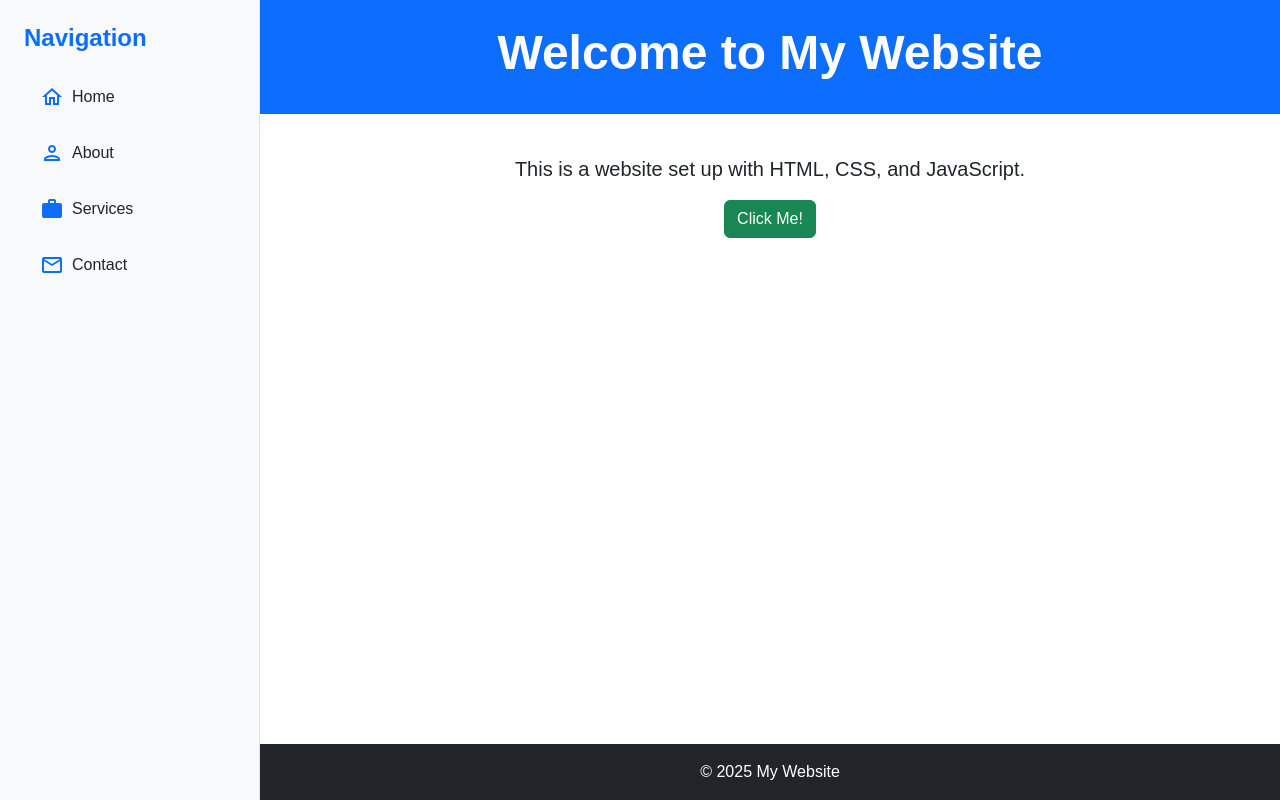
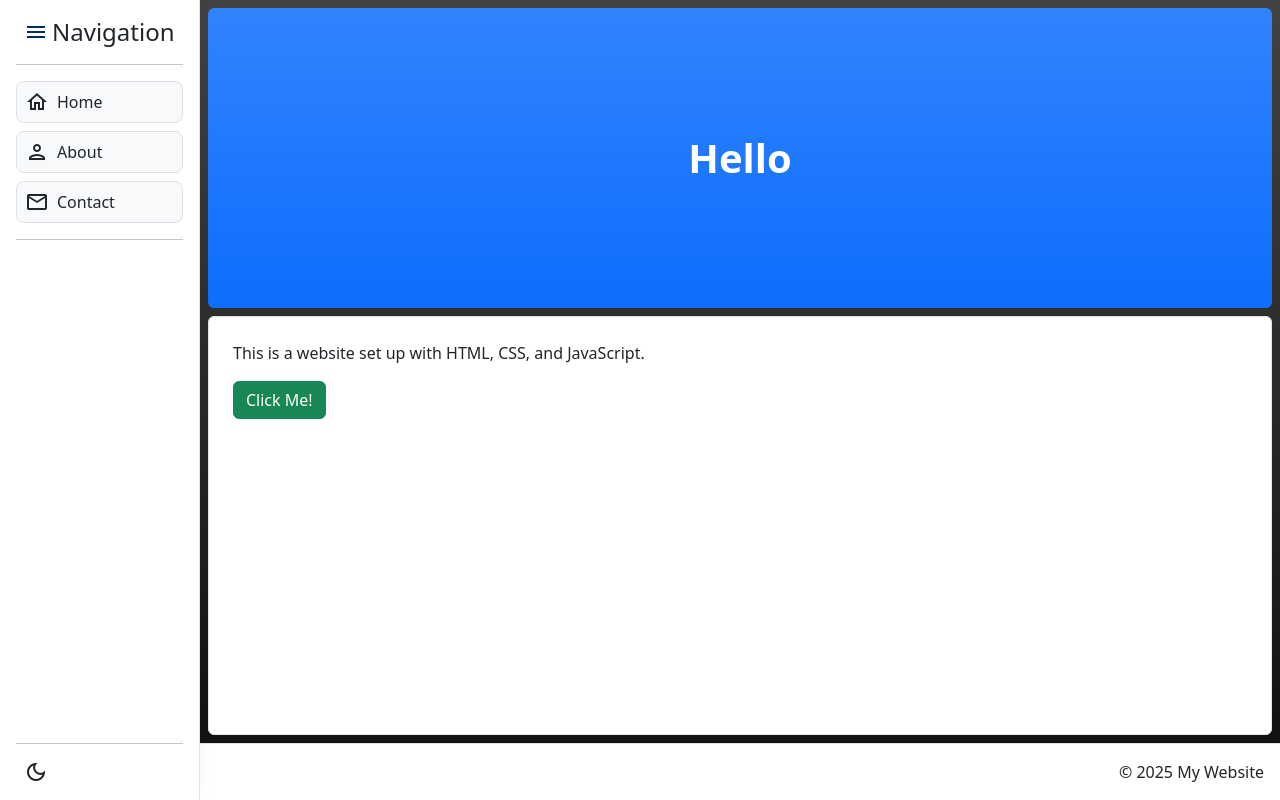
Before and after one commit to dfmirick/dfmirick.github.io, a plain HTML site: page index.html in a window 1280 px wide. Drawn offline with nearby package versions, Linux system fonts and the light colour scheme.

Commit message:
refactor: rework sidebar and theme switcher

```diff
--- a/index.html
+++ b/index.html
@@ -10,64 +10,65 @@
     <link rel="stylesheet" href="style.css">
     <title>My Website</title>
 </head>
-<body class="bg-white text-dark">
-    <div class="d-flex min-vh-100">
-        <!-- Sidebar (Collapsible Sidebar) -->
-        <nav id="sidebar" class="bg-light border-end p-4 position-relative" style="width: 260px; transition: margin-left 0.3s;">
-            <button id="sidebarShowBtn" class="btn btn-primary d-md-none mb-3 position-fixed top-0 start-0" type="button" aria-label="Show sidebar" style="z-index:3; margin: 10px; display: none;">
-                <span class="material-icons-outlined">menu</span>
+<body data-bs-theme="auto" class="d-flex">
+
+    <!-- Sidebar -->
+    <nav id="sidebar" class="bg-body d-flex flex-column border-end p-3">
+        <div class="d-flex gap-1 align-items-center mx-2">
+            <button id="sidebarCollapser" class="btn d-flex justify-content-center align-items-center p-0 border-0 shadow-none">
+                <span class="material-icons-outlined text-primary-emphasis pl-2 py-1">menu</span>
             </button>
-            <button id="sidebarToggle" class="btn btn-outline-primary d-md-none mb-3 position-absolute top-0 end-0" type="button" aria-label="Toggle sidebar" style="z-index:2;">
-                <span class="material-icons-outlined">close</span>
-            </button>
-            <div id="sidebarContent">
-                <h2 class="fs-4 fw-bold mb-4 text-primary">Navigation</h2>
-                <ul class="nav flex-column gap-3" id="sidebarNavList">
-                    <li class="nav-item">
-                        <a href="#" class="nav-link d-flex align-items-center text-dark">
-                            <span class="material-icons-outlined text-primary me-2">home</span>
-                            <span class="sidebar-label">Home</span>
-                        </a>
-                    </li>
-                    <li class="nav-item">
-                        <a href="#" class="nav-link d-flex align-items-center text-dark">
-                            <span class="material-icons-outlined text-primary me-2">person</span>
-                            <span class="sidebar-label">About</span>
-                        </a>
-                    </li>
-                    <li class="nav-item">
-                        <a href="#" class="nav-link d-flex align-items-center text-dark">
-                            <span class="material-icons-outlined text-primary me-2">work</span>
-                            <span class="sidebar-label">Services</span>
-                        </a>
-                    </li>
-                    <li class="nav-item">
-                        <a href="#" class="nav-link d-flex align-items-center text-dark">
-                            <span class="material-icons-outlined text-primary me-2">mail</span>
-                            <span class="sidebar-label">Contact</span>
-                        </a>
-                    </li>
-                </ul>
-            </div>
-        </nav>
+            <h2 class="fs-4 mb-0">Navigation</h2>
+        </div>
+        <hr>
+        <ul id="navigation-list" class="nav flex-column gap-2">
+            <li class="navigation-item">
+                <a href="#" class="nav-link d-flex gap-2 border">
+                    <span class="navigation-icon material-icons-outlined align-items-center">home</span>
+                    <span class="navigation-label">Home</span>
+                </a>
+            </li>
+            <li class="navigation-item">
+                <a href="#" class="nav-link d-flex gap-2 border">
+                    <span class="navigation-icon material-icons-outlined align-items-center">person</span>
+                    <span class="navigation-label">About</span>
+                </a>
+            </li>
+            <li class="navigation-item">
+                <a href="#" class="nav-link d-flex gap-2 border">
+                    <span class="navigation-icon material-icons-outlined align-items-center">mail</span>
+                    <span class="navigation-label">Contact</span>
+                </a>
+            </li>
+        </ul>
+        <hr>
+        <div class="flex-grow-1"></div>
+        <hr>
+        <button id="theme-switcher" class="btn d-flex justify-content-center align-items-center p-0 mx-2" style="width: 24px; height: 24px;">
+            <span class="material-icons-outlined fs-4">dark_mode</span>
+        </button>
+    </nav>
+
+    <div class="d-flex flex-column flex-grow-1">
         <!-- Main Content -->
-        <div class="flex-grow-1 d-flex flex-column">
-            <header class="bg-primary text-white text-center py-4 mb-4">
-                <h1 class="display-5 fw-bold">Welcome to My Website</h1>
+        <div class="bg-gradient d-flex flex-column flex-grow-1 gap-2 p-2">
+            <header class="bg-primary bg-gradient text-white d-flex justify-content-center align-items-center p-4 rounded-2">
+                <h1 class="fw-bold mb-0 text-center">Hello</h1>
             </header>
-            <main class="container text-center flex-grow-1">
-                <p class="fs-5 mb-3">This is a website set up with HTML, CSS, and JavaScript.</p>
-                <button id="clickMeBtn" class="btn btn-success mb-3">Click Me!</button>
-                <div id="message" class="mt-3 text-primary fw-semibold"></div>
+            <main class="bg-body border flex-grow-1 p-4 rounded-2">
+                <p class="">This is a website set up with HTML, CSS, and JavaScript.</p>
+                <button id="clickMeBtn" class="btn btn-success">Click Me!</button>
+                <div id="message" class="text-primary-emphasis fw-semibold"></div>
             </main>
-            <footer class="bg-dark text-white text-center py-3 mt-4">
-                <p class="mb-0">&copy; 2025 My Website</p>
-            </footer>
         </div>
+        <footer class="bg-body border-top">
+            <p class="mb-0 text-end">&copy; 2025 My Website</p>
+        </footer>
     </div>
-    <!-- Bootstrap JS Bundle -->
+
+
+    <!-- Javascript Links -->
     <script src="https://cdn.jsdelivr.net/npm/bootstrap@5.3.2/dist/js/bootstrap.bundle.min.js"></script>
     <script src="script.js"></script>
-    <!-- All inline JavaScript has been moved to script.js -->
 </body>
 </html>
--- a/script.js
+++ b/script.js
@@ -1,45 +1,28 @@
-// Sidebar collapse logic with show button and icon-only collapsed state
-const sidebar = document.getElementById('sidebar');
-const sidebarToggle = document.getElementById('sidebarToggle');
-const sidebarShowBtn = document.getElementById('sidebarShowBtn');
-const sidebarLabels = document.querySelectorAll('.sidebar-label');
-let collapsed = false;
-function hideSidebar() {
-    sidebar.style.marginLeft = '-220px';
-    sidebar.style.width = '60px';
-    sidebarShowBtn.style.display = 'block';
-    sidebarLabels.forEach(label => label.style.display = 'none');
-    collapsed = true;
-}
-function showSidebar() {
-    sidebar.style.marginLeft = '0';
-    sidebar.style.width = '260px';
-    sidebarShowBtn.style.display = 'none';
-    sidebarLabels.forEach(label => label.style.display = 'inline');
-    collapsed = false;
-}
-sidebarToggle.addEventListener('click', hideSidebar);
-sidebarShowBtn.addEventListener('click', showSidebar);
-// Hide sidebar by default on mobile
-function handleResize() {
-    if (window.innerWidth < 768) {
-        hideSidebar();
-    } else {
-        showSidebar();
-    }
-}
-window.addEventListener('resize', handleResize);
-document.addEventListener('DOMContentLoaded', handleResize);
+document.addEventListener('DOMContentLoaded', () => {
 
-// Boilerplate JS for Bootstrap site
-// You can add custom JS below
+    const button = document.getElementById('theme-switcher');
+    const buttonIcon = button.querySelector('.material-icons-outlined');
 
-document.addEventListener('DOMContentLoaded', function() {
-    // Example: Show alert on button click
-    const button = document.getElementById('clickMeBtn');
-    if (button) {
-        button.addEventListener('click', function() {
-            alert('Button clicked!');
-        });
-    }
+    // Toggle theme and update icon
+    button.addEventListener('click', () => {
+        const next = document.body.getAttribute('data-bs-theme') === 'dark' ? 'light' : 'dark';
+        document.body.setAttribute('data-bs-theme', next);
+        buttonIcon.textContent = next === 'dark' ? 'light_mode' : 'dark_mode';
+    });
+
+    // Initialize icon based on current theme
+    const initial = document.body.getAttribute('data-bs-theme') === 'dark' ? 'dark' : 'light';
+    document.body.setAttribute('data-bs-theme', initial);
+    buttonIcon.textContent = initial === 'dark' ? 'light_mode' : 'dark_mode';
+
+    // Sidebar collapse functionality
+    const sidebar = document.getElementById('sidebar');
+    const buttonCollapse = document.getElementById('sidebarCollapser');
+    const collapseIcon = buttonCollapse.querySelector('.material-icons-outlined');
+    buttonCollapse.addEventListener('click', () => {
+        const collapsed = sidebar.classList.toggle('collapsed');
+        if (collapseIcon) {
+            collapseIcon.textContent = collapsed ? 'menu' : 'menu';
+        }
+    });
 });
--- a/style.css
+++ b/style.css
@@ -1,22 +1,109 @@
-/* Boilerplate CSS for website layout */
+/* Sidebar Navigation */
+
+#sidebar {
+    height: 100vh;
+    width: 200px;
+    z-index: 1040;
+    transition: width 0.3s cubic-bezier(.4, 0, .2, 1);
+    overflow-y: auto;
+    background: var(--bs-body-bg, #f8f9fa); /* Use Bootstrap variable if available */
+    border-right: 1px solid var(--bs-border-color, #dee2e6);
+    box-shadow: 0 0 1rem rgba(0,0,0,0.03);
+}
+
+#sidebar.collapsed {
+    width: 75px !important;
+    transition: width 0.2s linear;
+}
+
+#sidebar.collapsed .navigation-label,
+#sidebar.collapsed h2 {
+    display: none;
+    pointer-events: none !important;
+    margin-right: 0 !important;
+}
+
+#sidebar.collapsed .nav-link:hover .material-icons-outlined {
+    background: none;
+    border-radius: 0;
+    transition: box-shadow 0.2s;
+    box-shadow: 0 4px 0 0 var(--bs-primary-bg, #0d6efd);
+}
+
+#sidebar .nav-link {
+    color: var(--bs-body-color);
+    background: var(--bs-tertiary-bg);
+    border-radius: var(--bs-border-radius-2, 0.5rem);
+    padding: var(--bs-spacer-2, 0.5rem);
+}
+
+#sidebar .nav-link:hover {
+    transition: background-color 0.2s, border 0.2s;
+    background-color: var(--bs-secondary-bg);
+    border: 1px solid var(--bs-primary) !important;
+}
+
+#sidebar .navigation-label {
+    text-decoration: underline solid 4px transparent;
+    transition: text-decoration-color 0.2s;
+}
+#sidebar:not(.collapsed) .nav-link:hover .navigation-label {
+    text-decoration-color: var(--bs-primary);
+}
+
+
+
+
+
+
+
+
+/* --- Sidebar Styles (Bootstrap-friendly) --- */
+body {
+    display: flex;
+    margin: 0;
+    padding: 0;
+    font-family: var(--bs-body-font-family, sans-serif);
+    background: var(--bs-body-bg, #fff);
+    color: var(--bs-body-color, #222);
+}
+
+
+
+
+
+/* Optional: Full-page background gradient (customize as needed) */
+html::before {
+    content: "";
+    position: fixed;
+    inset: 0;
+    background: linear-gradient(to bottom, #222222, #111111);
+    z-index: -1;
+}
+
+/* --- General Layout Tweaks (Bootstrap overrides) --- */
 body {
     margin: 0;
     padding: 0;
-    font-family: sans-serif;
-    background: #fff;
-    color: #222;
+    font-family: var(--bs-body-font-family, sans-serif);
+    background: var(--bs-body-bg, #fff);
+    color: var(--bs-body-color, #222);
 }
+
+header {
+    height: 300px;
+    justify-content: center;
+}
+
 header, main, footer {
     padding: 1rem;
 }
-header {
-    background: #eee;
+
+header, footer {
+    background: var(--bs-secondary-bg, #eee);
     text-align: center;
 }
-main {
-    min-height: 60vh;
-}
-footer {
-    background: #eee;
-    text-align: center;
-}
+
+/* footer {
+    position: fixed;
+} */
```
